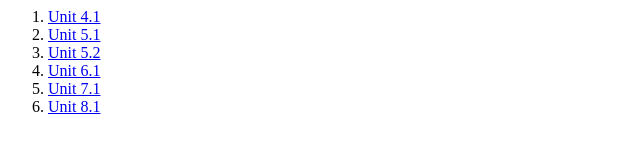
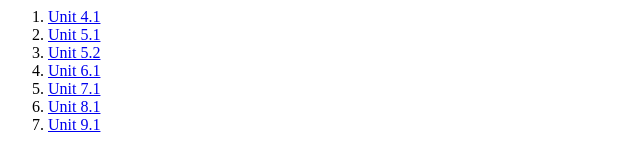
Before and after one commit to brucelee1017/brucelee1017.github.io, a plain HTML site: page Index.html in a window 1280 px wide. Shown: the full height of the page, 0-640 px from the left. Drawn offline with Linux system fonts and the light colour scheme.

Commit message:
Update Index.html

```diff
--- a/Index.html
+++ b/Index.html
@@ -11,6 +11,8 @@
          <li><a href="NumberCheck.html">Unit 6.1</a></li>
          <li><a href="Questionnaire.html">Unit 7.1</a></li>
          <li><a href="Canvas.html">Unit 8.1</a></li>
+         <li><a href="jqueryStuff.html">Unit 9.1</a></li>
+
 
          </ol>
    </body>
```
